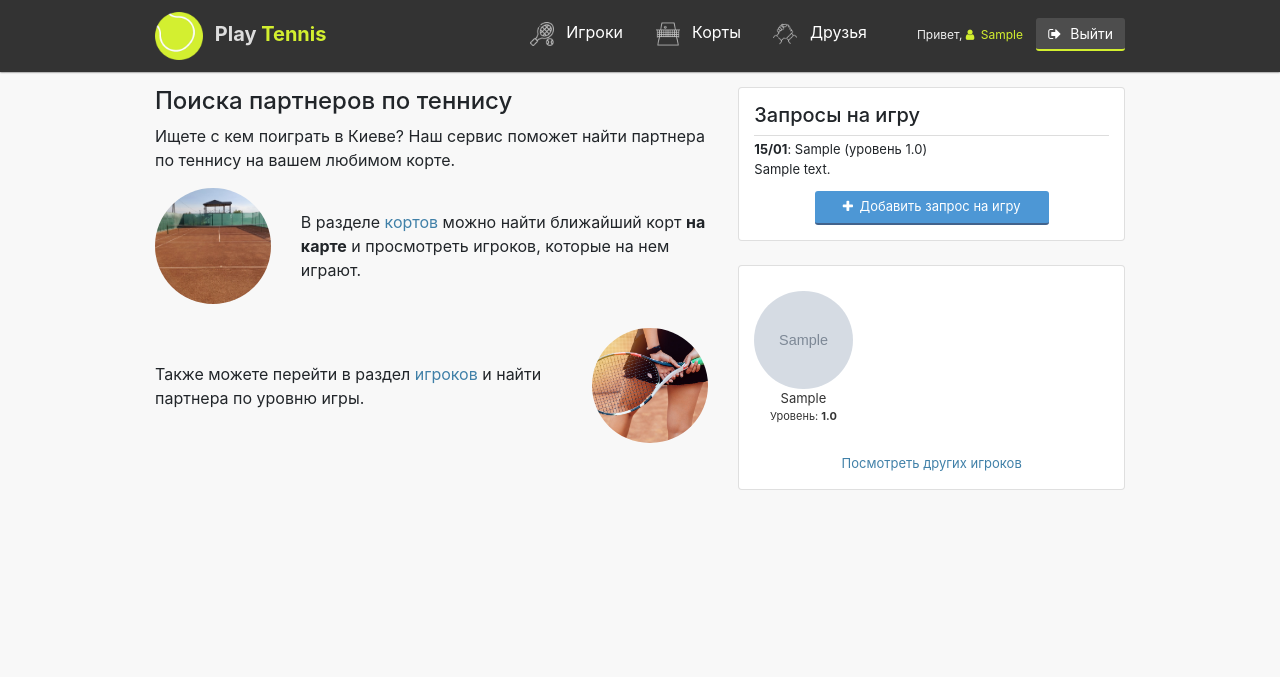
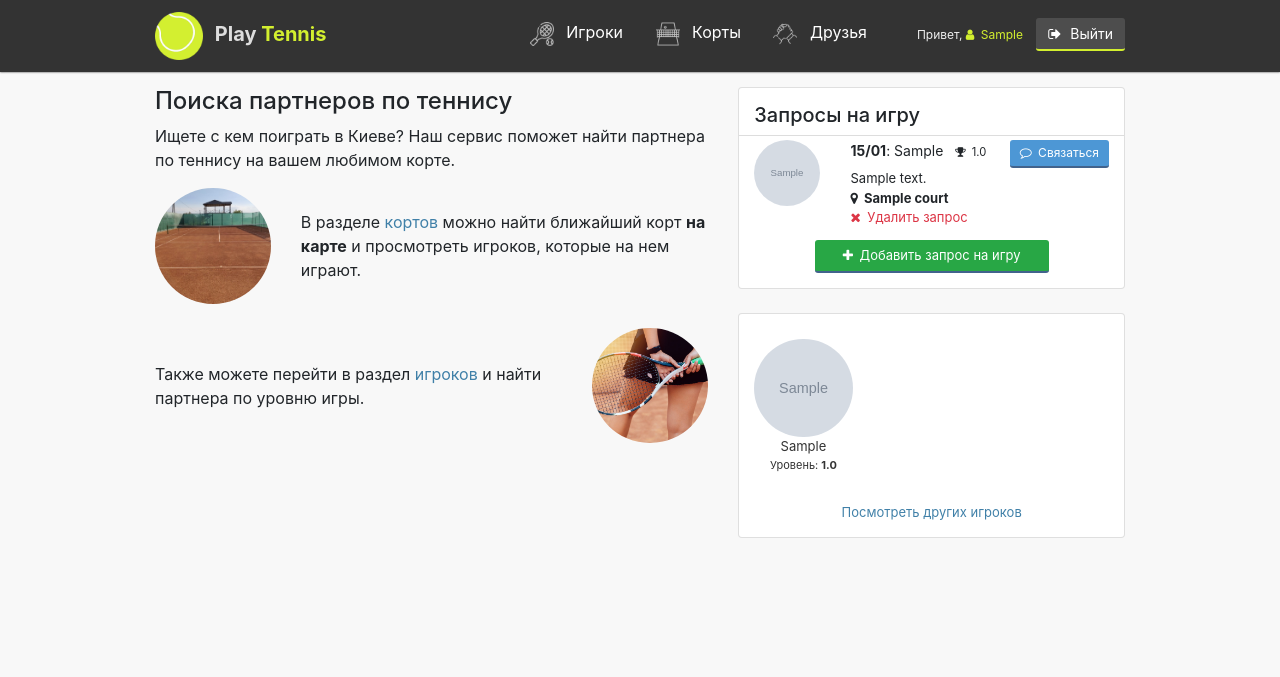
Before and after one commit to AlexKotl/tennis-friends, a Django app: page / in a window 1280 px wide. Shown: the top 677 px of the page. Run offline with Django 3.2, Linux system fonts and the light colour scheme; a user stored in the database is signed in; tables that the repository leaves empty hold one stand-in row (values such as "Sample post"); grey boxes marked "Sample" are stand-in pictures; style sheets or scripts are compiled from the project's sources; some libraries are stand-ins or nearby versions.

Commit message:
layout for requests

```diff
--- a/app/templates/homepage.html
+++ b/app/templates/homepage.html
@@ -71,29 +71,48 @@
                     <h3>Запросы на игру</h3>
                     <div class="requests-list mb-2">
                         {% for req in requests %}
-                            <div class="request clearfix mb-1 mt-1 pb-1 pt-1" style="border-top: 1px solid #ddd">
-                                <div class="header">
+                            <div class="request clearfix mb-1 mt-1 pb-1 pt-1 row">
+                                <div class="col-3">
+                                    <a href="{% url 'player' req.user.id %}">
+                                        <div class="background-image circle square" style="background-image: url('{% if req.user.image != '' %}/media/{{ req.user.image }}{% else %}{% static 'images/blank-player2.jpg' %}{% endif %}')"></div>
+                                    </a>
+                                </div>
+                                <div class="col-9">
+                                    <div class="header mb-2">
+                                        <a href="{% url 'player' req.user.id %}" class="btn btn-primary btn-sm pull-right">
+                                            <i class="fa fa-comment-o"></i> Связаться
+                                        </a>
                                         <b>{{ req.date | date:"d/m" }}</b>: {{ req.user.first_name }}
                                         {% if req.user.rank > 0 %}
-                                        (уровень {{req.user.rank}})
+                                            <small class="ml-2"> <i class="fa fa-trophy"></i> {{req.user.rank}} </small>
                                         {% endif %}
                                     </div>
                                     <div class="details">
                                         {{ req.details }}
                                     </div>
+                                    {% if req.courts.count > 0 %}
+                                    <div class="courts font-weight-bold">
+                                        <i class="fa fa-map-marker"></i>
+                                        {% for court in req.courts.all %}
+                                            {{ court.name }}{% if req.courts.count > 1 %},{% endif %}
+                                        {% endfor %}
+                                    </div>
+                                    {% endif %}
 
-                                {% if false and req.user.id == request.user.id %}
-                                    <a href="{% url 'delete_request' req.id %}" onclick="return confirm('Удалить ваш запрос?')" style="color:darkred">
+                                    {% if req.user.id == request.user.id %}
+                                        <a href="{% url 'delete_request' req.id %}" onclick="return confirm('Удалить ваш запрос?')" class="text-danger">
                                             <i class="fa fa-remove"></i> Удалить запрос
                                         </a>
                                     {% endif %}
+                                </div>
+
 
                             </div>
                         {% endfor %}
                     </div>
 
                     <div class="text-center">
-                        <a href="{% url 'add_request' %}" class="btn btn-primary">
+                        <a href="{% url 'add_request' %}" class="btn btn-success">
                             <i class="fa fa-plus"></i>
                             Добавить запрос на игру
                         </a>
--- a/app/views.py
+++ b/app/views.py
@@ -17,7 +17,7 @@ from .forms import PlayerCreationForm, PlayerChangeForm, MessageForm, RequestCre
 class IndexView(View):
     def get(self, request):
         return render(request, 'homepage.html', {
-            'requests': Request.objects.filter(flag=1, date__gte=date.today().strftime("%Y-%m-%d")).order_by('date'),
+            'requests': Request.objects.filter(flag=1, date__gte=date.today().strftime("%Y-%m-%d"), user__isnull=False).order_by('date'),
             'players': Player.objects.filter(is_active=1).annotate(courts_count=Count('courts')).order_by('-pk')[:6],
         })
 
--- a/scss/styles.scss
+++ b/scss/styles.scss
@@ -158,6 +158,16 @@ h1 small {
     }
 }
 
+.requests-list {
+    .request {
+        border-top: 1px solid #ddd;
+
+        .header {
+            font-size: 14px;
+        }
+    }
+}
+
 .players-filters {
     .rank select {
         width: 48%;
```
Lines whose indentation alone changed are shown as unchanged.
